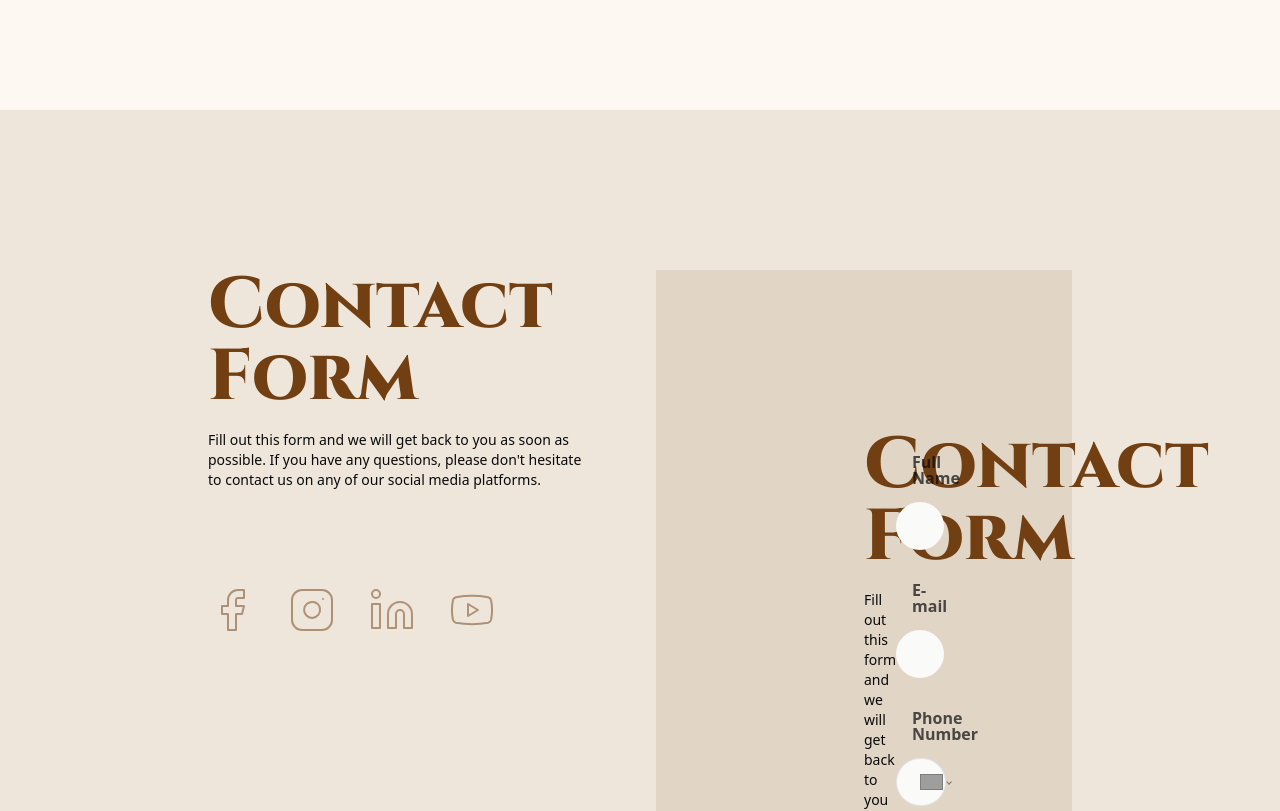
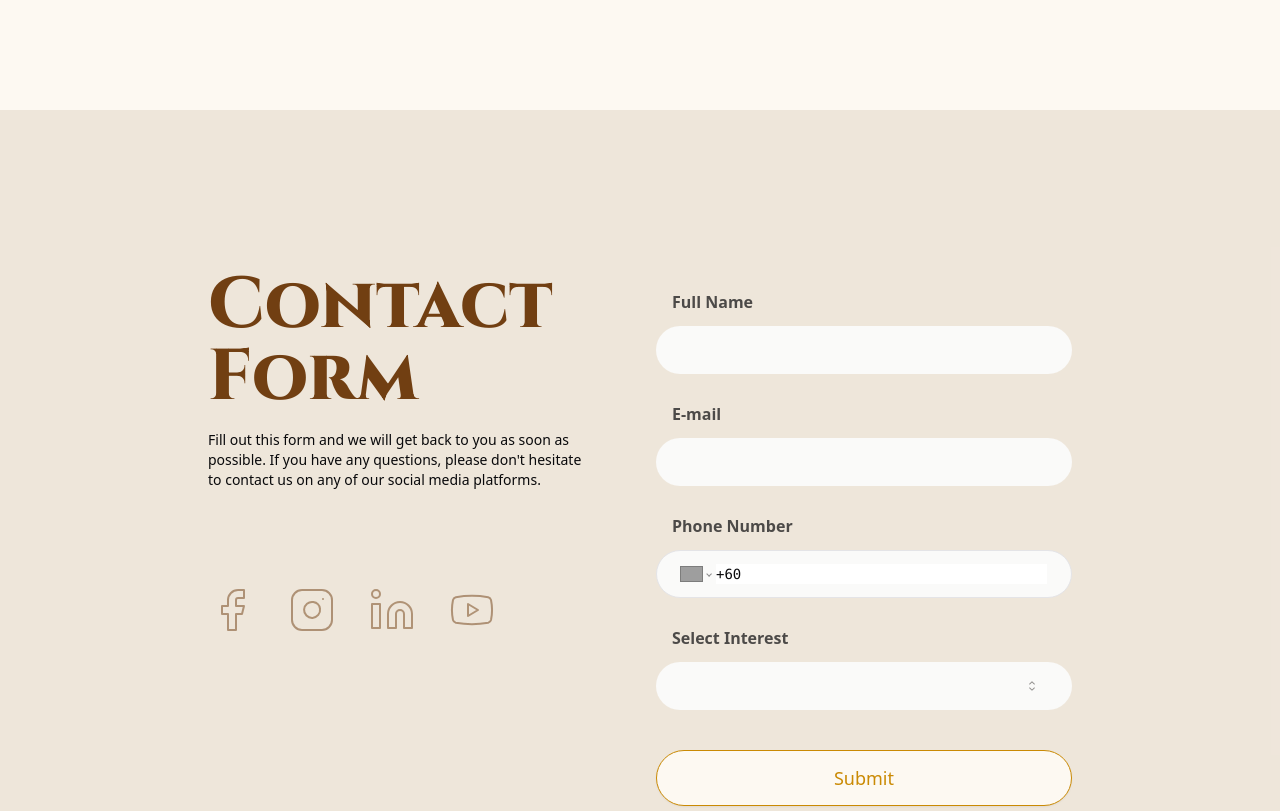
Before and after one commit to goldenretreatlombokvilla/gr_villa_280508, a Next.js app: page /contact in a window 1280 px wide. Shown: the part 770-1581 px from the top of the page. Built offline with nearby package versions, Linux system fonts and the light colour scheme; grey boxes are pictures that could not be loaded.

Commit message:
fix cta css

```diff
--- a/app/(site)/contact/page.tsx
+++ b/app/(site)/contact/page.tsx
@@ -160,105 +160,7 @@ export default function Contact() {
         </div>
       </div>
 
-      <div className="grid grid-cols-1 lg:grid-cols-2 gap-8 w-full lg:py-40 bg-yellow-900/10 items-start justify-start lg:px-52 px-10 py-20">
-        <div className="flex flex-col gap-4">
-          <p className="text-5xl lg:text-7xl font-extrabold text-yellow-900 font-cinzel">
-            Contact <br className="hidden lg:block"></br>Form
-          </p>
-          <p className="text-sm font-sans text-balance">
-            Fill out this form and we will get back to you as soon as possible.
-            If you have any questions, please don't hesitate to contact us on
-            any of our social media platforms.
-          </p>
-
-          <div className="hidden lg:flex flex-row py-20 items-end justify-start gap-8">
-            <Facebook className="min-w-12 min-h-12 stroke-1 text-yellow-900/50 hover:text-yellow-900" />
-            <Instagram className="min-w-12 min-h-12 stroke-1 text-yellow-900/50 hover:text-yellow-900" />
-            <Linkedin className="min-w-12 min-h-12 stroke-1 text-yellow-900/50 hover:text-yellow-900" />
-            <Youtube className="min-w-12 min-h-12 stroke-1 text-yellow-900/50 hover:text-yellow-900" />
-          </div>
-        </div>
-        <Cta />
-        {/* <Card className="flex flex-col w-full lg:col-start-2 bg-transparent border-none shadow-none p-0">
-          <CardContent className="p-0">
-            <form
-              onSubmit={sendEmail}
-              className="flex flex-col gap-4 font-sans py-6 px-0"
-            >
-              <Label htmlFor="name">Full Name</Label>
-              <Input
-                type="text"
-                name="name"
-                id="name"
-                value={data.name}
-                onChange={(e) => setdata({ ...data, name: e.target.value })}
-              />
-              <Label htmlFor="email">E-mail</Label>
-              <Input
-                type="email"
-                name="email"
-                id="email"
-                value={data.email}
-                onChange={(e) => setdata({ ...data, email: e.target.value })}
-              />
-
-              <Label htmlFor="phone">Phone Number</Label>
-              <div className="relative w-full">
-                <PhoneInput
-                  required
-                  international
-                  defaultCountry="MY"
-                  value={data.phone}
-                  onChange={(e) => {
-                    setdata({ ...data, phone: e || "" });
-                    setIsValid(!!e && e.length > 8);
-                  }}
-                  className={cn(
-                    "flex h-12 w-full rounded-full border border-input bg-stone-50 px-6 py-2 text-sm ring-offset-background font-mono file:border-0 file:bg-transparent file:text-sm file:font-medium placeholder:text-muted-foreground focus-visible:outline-none focus-visible:ring-2 focus-visible:ring-ring focus-visible:ring-offset-2 disabled:cursor-not-allowed disabled:opacity-50 mb-4"
-                  )}
-                />
-              </div>
-              {data.phone && !isValid && (
-                <p className="text-xs italic -mt-4 text-red-500 text-right">
-                  Please enter a valid phone number
-                </p>
-              )}
-
-              <Label htmlFor="interest">Select Interest</Label>
-              <Select
-                value={data.interest}
-                onValueChange={(e) => setdata({ ...data, interest: e })}
-              >
-                <SelectTrigger className="w-full font-mono">
-                  <SelectValue />
-                </SelectTrigger>
-                <SelectContent
-                  className=" font-mono bg-black text-white"
-                  position="popper"
-                >
-                  <SelectGroup className="flex flex-col gap-4 px-4 py-2">
-                    <SelectItem value="investment">
-                      Property Investment
-                    </SelectItem>
-                    <SelectItem value="self-stay">
-                      Self Stay (Holiday Villa)
-                    </SelectItem>
-                    <SelectItem value="just-curious">Just Curious</SelectItem>
-                  </SelectGroup>
-                </SelectContent>
-              </Select>
-
-              <Button
-                type="submit"
-                variant={"outline"}
-                className="mt-6 text-lg rounded-full h-14"
-              >
-                Submit
-              </Button>
-            </form>
-          </CardContent>
-        </Card> */}
-      </div>
+      <Cta />
     </div>
   );
 }
--- a/components/cta.tsx
+++ b/components/cta.tsx
@@ -21,6 +21,8 @@ import {
   SelectValue
 } from "./ui/select";
 import { toast } from "@/hooks/use-toast";
+import "react-phone-number-input/style.css";
+
 import { redirect } from "next/navigation";
 
 export default function Cta() {
```
